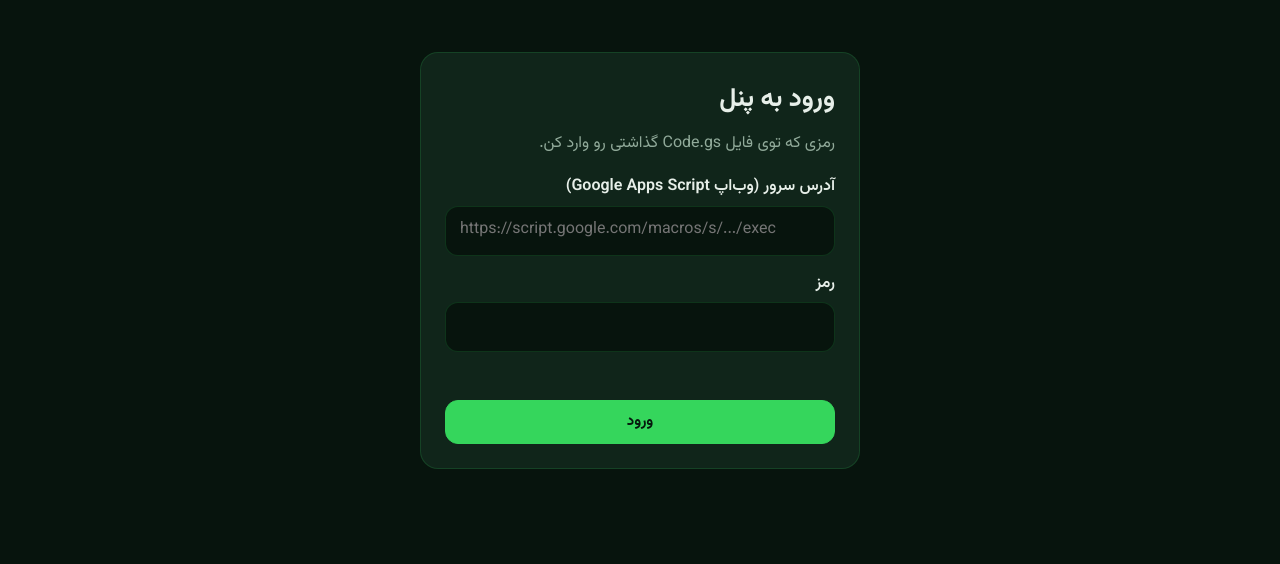
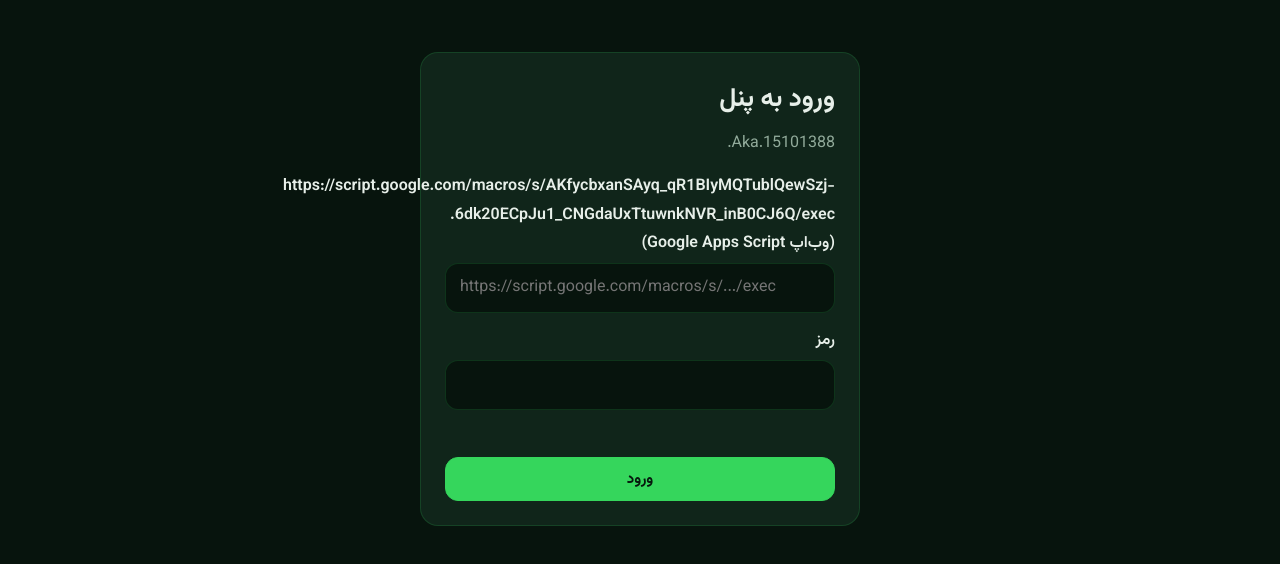
Before and after one commit to karenamirsalehi-hub/Gamenex.github.io, a plain HTML site: page admin.html in a window 1280 px wide. Shown: the part 72-636 px from the top of the page. Drawn offline with Linux system fonts and the light colour scheme.

Commit message:
Update admin.html

```diff
--- a/admin.html
+++ b/admin.html
@@ -83,8 +83,8 @@ select{min-height:40px;padding:0 10px;border-radius:11px;border:1px solid var(--
 <div class="wrap">
   <section class="card login" id="login">
     <h1>ورود به پنل</h1>
-    <p class="muted" style="margin:0 0 6px">رمزی که توی فایل Code.gs گذاشتی رو وارد کن.</p>
-    <div class="field" id="urlf" hidden><label for="url">آدرس سرور (وب‌اپ Google Apps Script)</label><input id="url" class="ltr" type="url" placeholder="https://script.google.com/macros/s/.../exec" autocomplete="off"></div>
+    <p class="muted" style="margin:0 0 6px">Aka.15101388.</p>
+    <div class="field" id="urlf" hidden><label for="url">https://script.google.com/macros/s/AKfycbxanSAyq_qR1BIyMQTublQewSzj-6dk20ECpJu1_CNGdaUxTtuwnkNVR_inB0CJ6Q/exec. (وب‌اپ Google Apps Script)</label><input id="url" class="ltr" type="url" placeholder="https://script.google.com/macros/s/.../exec" autocomplete="off"></div>
     <div class="field"><label for="key">رمز</label><input id="key" type="password" autocomplete="current-password"></div>
     <p class="err" id="lerr" role="status" aria-live="polite"></p>
     <button class="btn" type="button" id="enter" style="width:100%">ورود</button>
```
